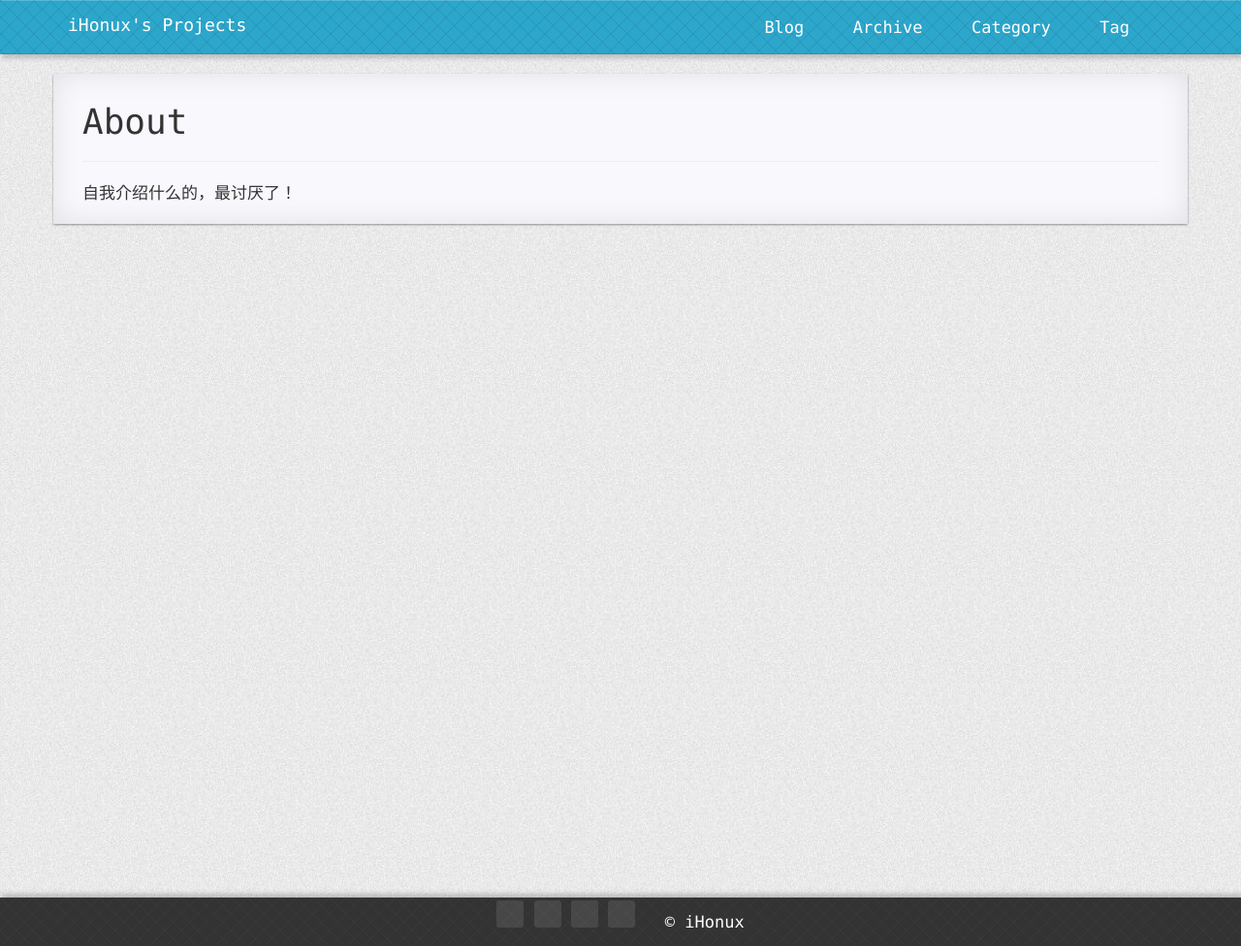
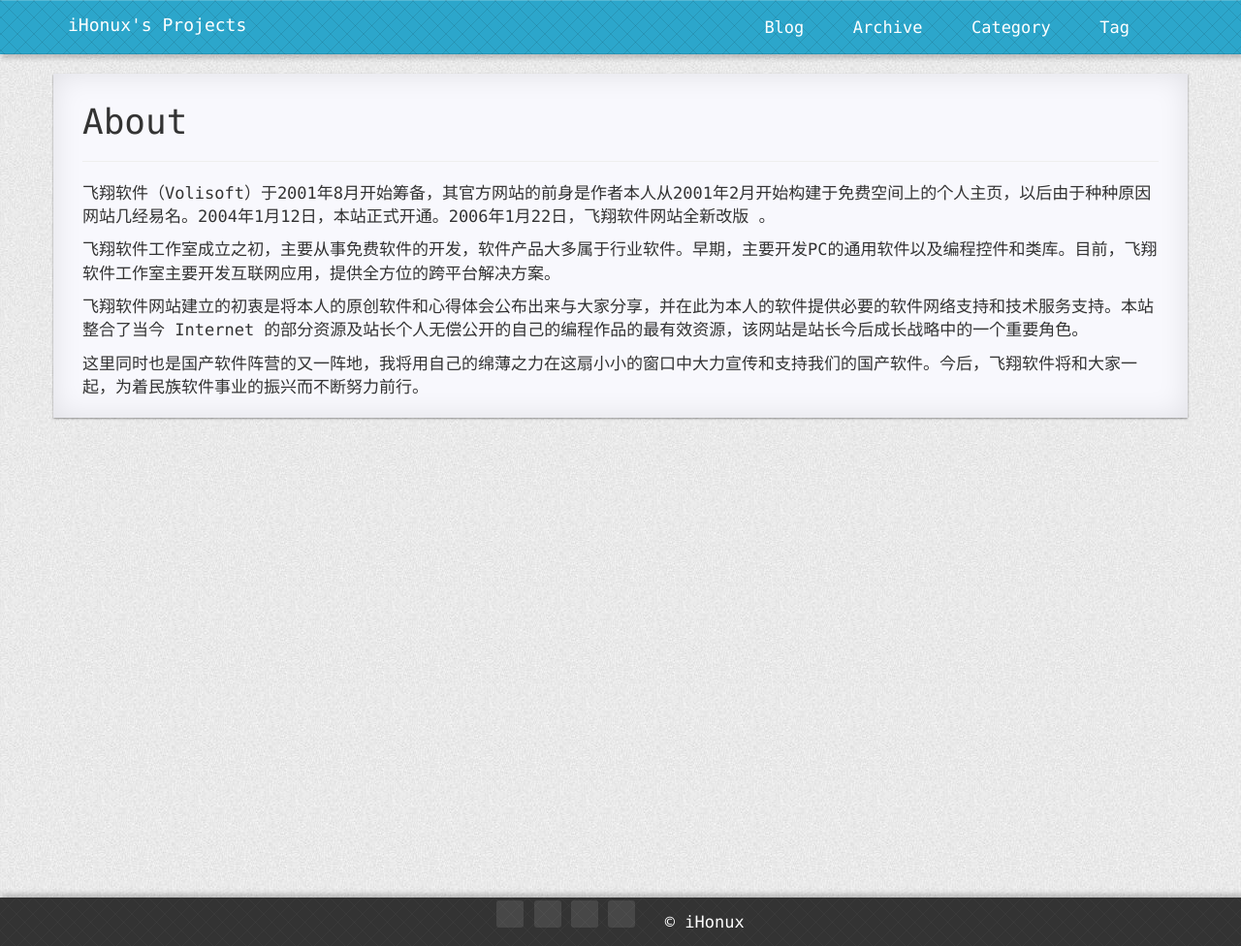
Before and after one commit to fxrj/fxrj.github.io, a Jekyll site: the page built from pages/4about.md, in a window 1280 px wide. Shown: the whole page at 97% size. Built offline with Jekyll 4.4.1, drawn with Linux system fonts in a browser that asks for light colours; nearby versions of some CDN libraries; comment, search, counter and statistics services are not loaded; a style sheet for code colours, icons or effects is not loaded.

Commit message:
Update 4about.md

```diff
--- a/pages/4about.md
+++ b/pages/4about.md
@@ -5,4 +5,10 @@ permalink: /about/
 icon: octicon-heart
 ---
 
-自我介绍什么的，最讨厌了！
+飞翔软件（Volisoft）于2001年8月开始筹备，其官方网站的前身是作者本人从2001年2月开始构建于免费空间上的个人主页，以后由于种种原因网站几经易名。2004年1月12日，本站正式开通。2006年1月22日，飞翔软件网站全新改版 。
+
+飞翔软件工作室成立之初，主要从事免费软件的开发，软件产品大多属于行业软件。早期，主要开发PC的通用软件以及编程控件和类库。目前，飞翔软件工作室主要开发互联网应用，提供全方位的跨平台解决方案。
+
+飞翔软件网站建立的初衷是将本人的原创软件和心得体会公布出来与大家分享，并在此为本人的软件提供必要的软件网络支持和技术服务支持。本站整合了当今 Internet 的部分资源及站长个人无偿公开的自己的编程作品的最有效资源，该网站是站长今后成长战略中的一个重要角色。
+
+这里同时也是国产软件阵营的又一阵地，我将用自己的绵薄之力在这扇小小的窗口中大力宣传和支持我们的国产软件。今后，飞翔软件将和大家一起，为着民族软件事业的振兴而不断努力前行。
```
